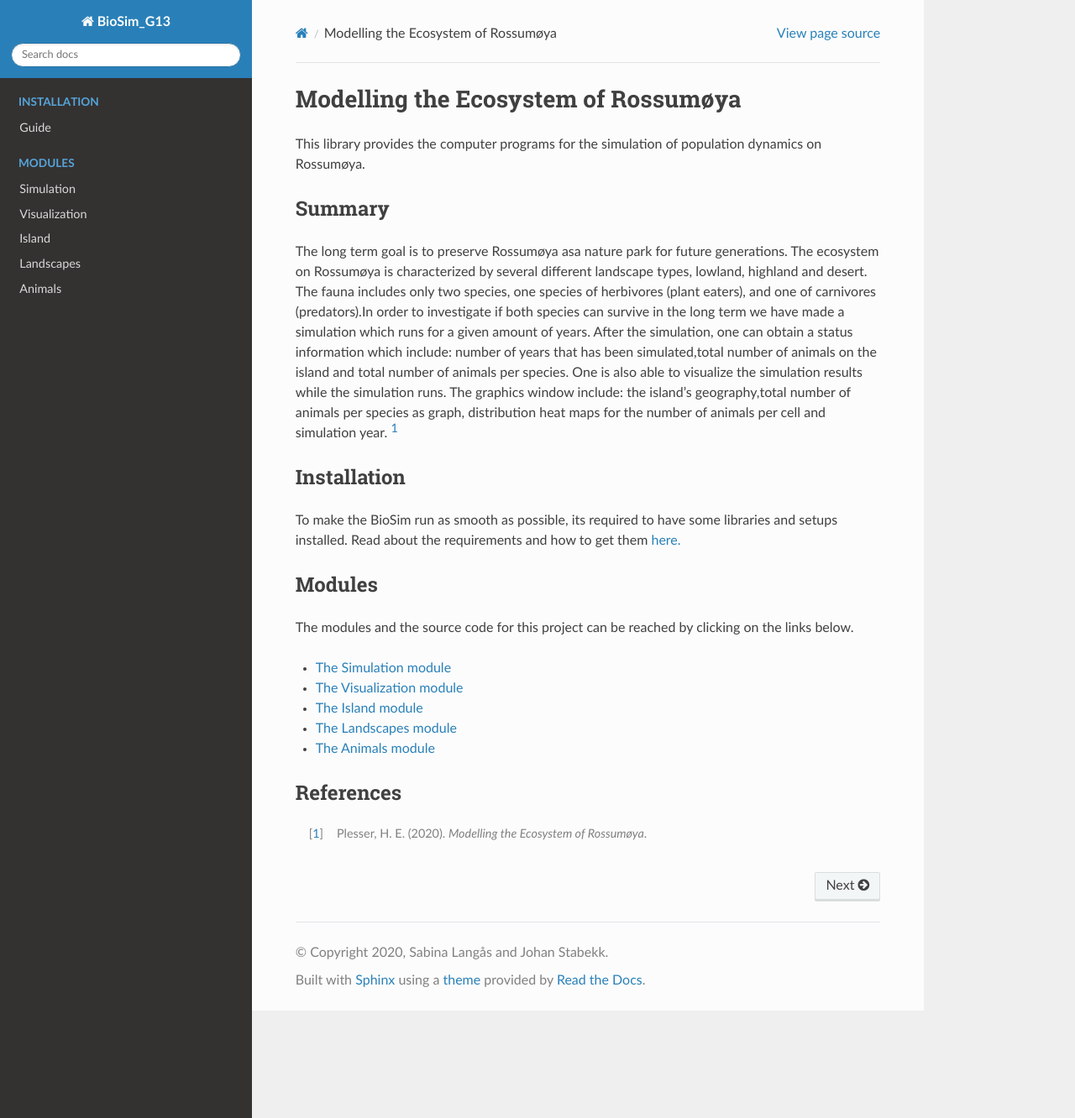
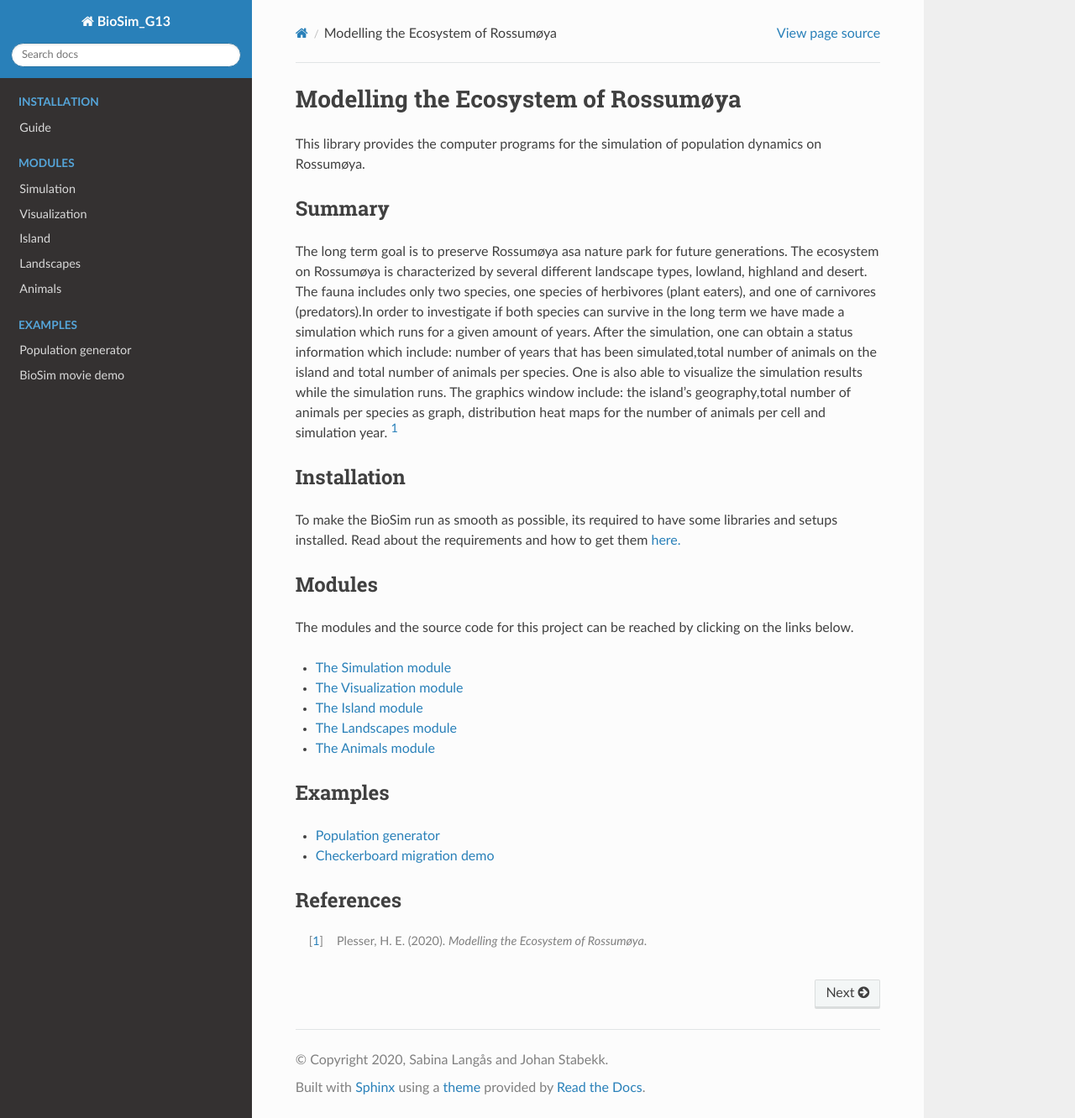
Before and after one commit to Johanstab/BioSim_G13_Johan_Sabina, a Sphinx documentation site: the page built from docs/index.rst, in a window 1280 px wide and 1332 px high. Shown: the whole window at 84% size. Built offline with Sphinx 7.4.7 and the Read the Docs theme 2.0.0, drawn with Linux system fonts in a browser that asks for light colours.

Commit message:
fixed stuff with sphix

```diff
--- a/docs/conf.py
+++ b/docs/conf.py
@@ -56,7 +56,7 @@ html_theme = "sphinx_rtd_theme"
 # Add any paths that contain custom static files (such as style sheets) here,
 # relative to this directory. They are copied after the builtin static files,
 # so a file named "default.css" will overwrite the builtin "default.css".
-html_static_path = ['_static']
+html_static_path = []
 
 # Sorting docstring output
 autodoc_member_order = 'bysource'
--- a/docs/index.rst
+++ b/docs/index.rst
@@ -59,6 +59,21 @@ on the links below.
    landscapes
    animals
 
+Examples
+------------
+*  :doc:`Population generator <population_generator>`
+*  :doc:`Checkerboard migration demo <test>`
+
+
+.. toctree::
+   :maxdepth: 2
+   :hidden:
+   :caption: Examples
+
+   population_generator
+   test
+
+
 References
 ----------
 .. [1] Plesser, H. E. (2020). *Modelling the Ecosystem of Rossumøya*.
```
Also changed, not shown: docs/population_generator.rst (added, +9 -0 lines), docs/test.rst (+7 -1 lines).
